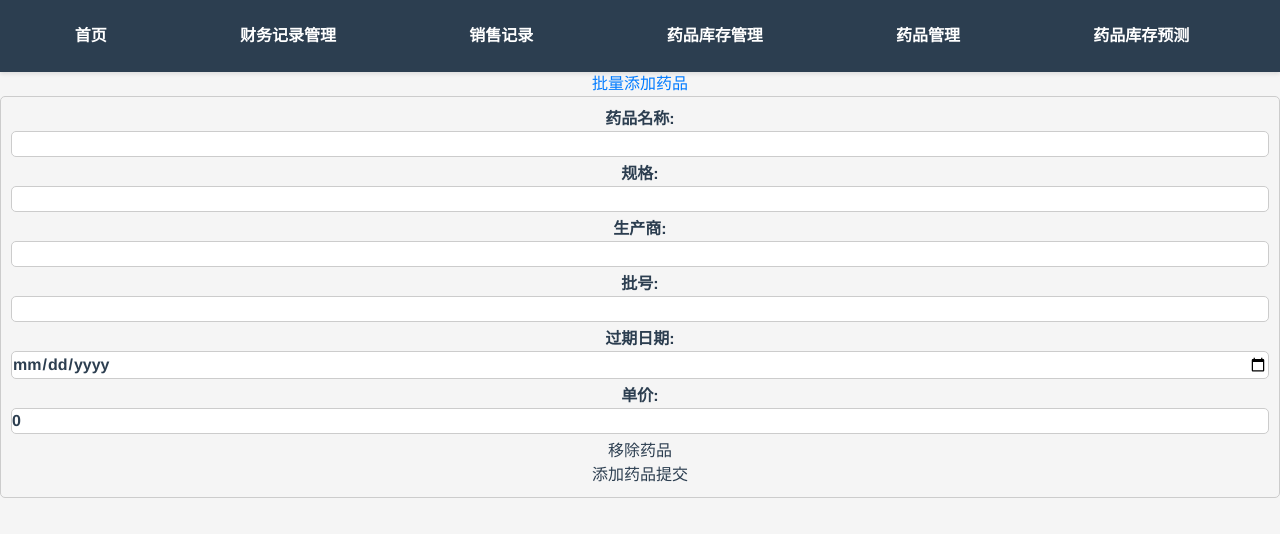
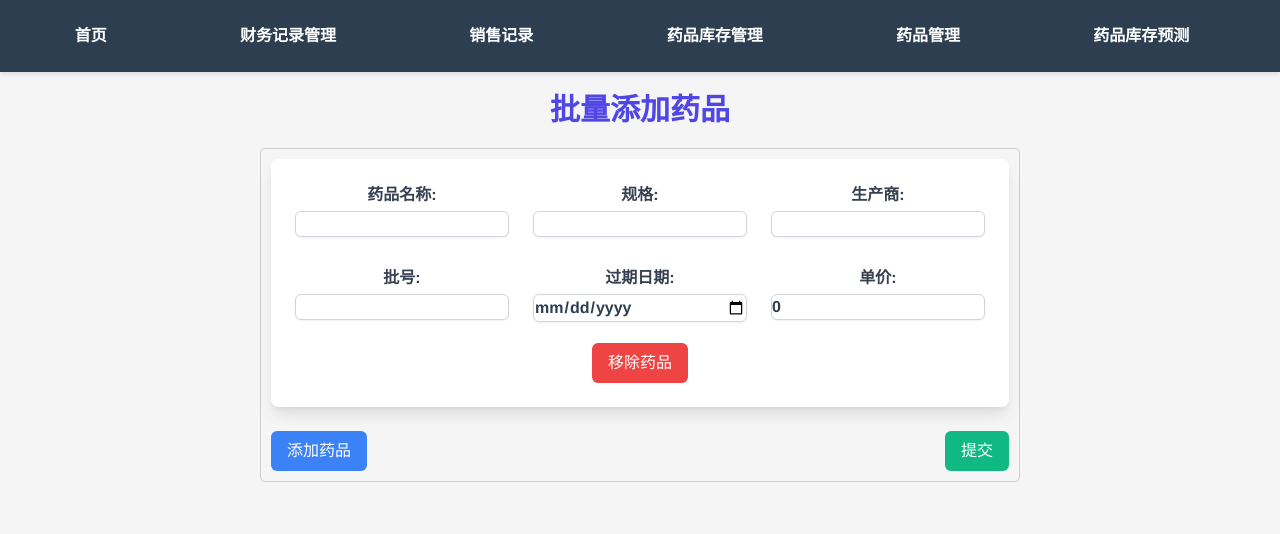
Before and after one commit to ARETE-zzwl/pharmaceutical-sales-frontend, a Vue app: page /drug-batch-create in a window 1280 px wide. Shown: the top 534 px of the page. Built offline with nearby package versions, Linux system fonts and the light colour scheme; sample sign-in values are in the browser's storage.

Commit message:
css最终优化

```diff
--- a/src/components/DrugBatchCreate.vue
+++ b/src/components/DrugBatchCreate.vue
@@ -1,36 +1,40 @@
 <template>
-  <div>
-    <h2>批量添加药品</h2>
-    <form @submit.prevent="createDrugs">
-      <div v-for="(drug, index) in drugs" :key="index">
-        <label>
-          药品名称:
-          <input v-model="drug.name" type="text" required />
+  <div class="container mx-auto p-5">
+    <h2 class="text-3xl font-bold mb-5 text-center text-indigo-600">批量添加药品</h2>
+    <form @submit.prevent="createDrugs" class="space-y-6">
+      <div v-for="(drug, index) in drugs" :key="index" class="bg-white p-6 rounded-lg shadow-lg space-y-4">
+        <div class="grid grid-cols-1 gap-6 md:grid-cols-2 lg:grid-cols-3">
+          <label class="block">
+            <span class="text-gray-700">药品名称:</span>
+            <input v-model="drug.name" type="text" required class="mt-1 block w-full rounded-md border-gray-300 shadow-sm focus:border-indigo-300 focus:ring focus:ring-indigo-200 focus:ring-opacity-50" />
           </label>
-        <label>
-          规格:
-          <input v-model="drug.specification" type="text" required />
+          <label class="block">
+            <span class="text-gray-700">规格:</span>
+            <input v-model="drug.specification" type="text" required class="mt-1 block w-full rounded-md border-gray-300 shadow-sm focus:border-indigo-300 focus:ring focus:ring-indigo-200 focus:ring-opacity-50" />
           </label>
-        <label>
-          生产商:
-          <input v-model="drug.manufacturer" type="text" required />
+          <label class="block">
+            <span class="text-gray-700">生产商:</span>
+            <input v-model="drug.manufacturer" type="text" required class="mt-1 block w-full rounded-md border-gray-300 shadow-sm focus:border-indigo-300 focus:ring focus:ring-indigo-200 focus:ring-opacity-50" />
           </label>
-        <label>
-          批号:
-          <input v-model="drug.batchNumber" type="text" required />
+          <label class="block">
+            <span class="text-gray-700">批号:</span>
+            <input v-model="drug.batchNumber" type="text" required class="mt-1 block w-full rounded-md border-gray-300 shadow-sm focus:border-indigo-300 focus:ring focus:ring-indigo-200 focus:ring-opacity-50" />
           </label>
-        <label>
-          过期日期:
-          <input v-model="drug.expirationDate" type="date" required />
+          <label class="block">
+            <span class="text-gray-700">过期日期:</span>
+            <input v-model="drug.expirationDate" type="date" required class="mt-1 block w-full rounded-md border-gray-300 shadow-sm focus:border-indigo-300 focus:ring focus:ring-indigo-200 focus:ring-opacity-50" />
           </label>
-        <label>
-          单价:
-          <input v-model="drug.unitPrice" type="number" step="0.01" required />
+          <label class="block">
+            <span class="text-gray-700">单价:</span>
+            <input v-model="drug.unitPrice" type="number" step="0.01" required class="mt-1 block w-full rounded-md border-gray-300 shadow-sm focus:border-indigo-300 focus:ring focus:ring-indigo-200 focus:ring-opacity-50" />
           </label>
-        <button type="button" @click="removeDrug(index)">移除药品</button>
         </div>
-      <button type="button" @click="addDrug">添加药品</button>
-      <button type="submit">提交</button>
+        <button type="button" @click="removeDrug(index)" class="bg-red-500 text-white px-4 py-2 rounded-md hover:bg-red-600">移除药品</button>
+      </div>
+      <div class="flex justify-between">
+        <button type="button" @click="addDrug" class="bg-blue-500 text-white px-4 py-2 rounded-md hover:bg-blue-600">添加药品</button>
+        <button type="submit" class="bg-green-500 text-white px-4 py-2 rounded-md hover:bg-green-600">提交</button>
+      </div>
     </form>
   </div>
 </template>
@@ -84,3 +88,16 @@ export default {
   }
 };
 </script>
+
+<style scoped>
+@import url('https://cdnjs.cloudflare.com/ajax/libs/tailwindcss/2.2.19/tailwind.min.css');
+
+.container {
+  max-width: 800px;
+}
+
+button:focus {
+  outline: none;
+  box-shadow: 0 0 0 3px rgba(66, 153, 225, 0.6);
+}
+</style>
--- a/src/components/DrugPredict.vue
+++ b/src/components/DrugPredict.vue
@@ -1,33 +1,33 @@
 <template>
-  <div class="container">
-    <h1>药品库存AI预测</h1>
-    <form @submit.prevent="predictAllInventories">
-      <label>
-        预测天数:
-        <input type="number" v-model="days" required />
+  <div class="container mx-auto p-5">
+    <h1 class="text-3xl font-bold mb-5 text-center text-indigo-600">药品库存AI预测</h1>
+    <form @submit.prevent="predictAllInventories" class="space-y-4">
+      <label class="block">
+        <span class="text-gray-700">预测天数:</span>
+        <input type="number" v-model="days" required class="mt-1 block w-full rounded-md border-gray-300 shadow-sm focus:border-indigo-300 focus:ring focus:ring-indigo-200 focus:ring-opacity-50" />
       </label>
-      <button type="submit">预测</button>
+      <button type="submit" class="bg-green-500 text-white px-4 py-2 rounded-md hover:bg-green-600">预测</button>
     </form>
 
-    <div v-if="loading" class="loading-overlay">
+    <div v-if="loading" class="loading-overlay flex justify-center items-center">
       <div class="spinner"></div>
     </div>
 
-    <div class="card" v-if="predictionResults.length && !loading">
-      <h2>预测结果</h2>
-      <table>
+    <div v-if="predictionResults.length && !loading" class="card mt-6">
+      <h2 class="text-2xl font-bold mb-4">预测结果</h2>
+      <table class="min-w-full bg-white">
         <thead>
         <tr>
-          <th>药品ID</th>
-          <th>药品名称</th>
-          <th>{{ days }} 天后的预测库存量</th>
+          <th class="py-2 px-4 border-b border-gray-300">药品ID</th>
+          <th class="py-2 px-4 border-b border-gray-300">药品名称</th>
+          <th class="py-2 px-4 border-b border-gray-300">{{ days }} 天后的预测库存量</th>
         </tr>
         </thead>
         <tbody>
         <tr v-for="result in predictionResults" :key="result.drugId">
-          <td>{{ result.drugId }}</td>
-          <td>{{ result.drugName }}</td>
-          <td :class="{ warning: result.predictedQuantity < 200 && !isNaN(result.predictedQuantity) }">
+          <td class="py-2 px-4 border-b border-gray-300">{{ result.drugId }}</td>
+          <td class="py-2 px-4 border-b border-gray-300">{{ result.drugName }}</td>
+          <td :class="{ 'text-red-500': result.predictedQuantity < 200 && !isNaN(result.predictedQuantity) }" class="py-2 px-4 border-b border-gray-300">
             {{ result.predictedQuantity }}
           </td>
         </tr>
@@ -118,53 +118,19 @@ export default {
 </script>
 
 <style scoped>
+@import url('https://cdnjs.cloudflare.com/ajax/libs/tailwindcss/2.2.19/tailwind.min.css');
+
 .container {
   max-width: 800px;
-  margin: 0 auto;
-  padding: 20px;
 }
 
 .card {
   background: #fff;
   border-radius: 8px;
   box-shadow: 0 2px 4px rgba(0, 0, 0, 0.1);
-  margin-top: 20px;
   padding: 20px;
 }
 
-form label {
-  display: block;
-  margin-bottom: 10px;
-}
-
-form input {
-  margin-left: 10px;
-}
-
-form button {
-  margin-top: 10px;
-}
-
-table {
-  width: 100%;
-  border-collapse: collapse;
-  margin-top: 20px;
-}
-
-th, td {
-  border: 1px solid #ddd;
-  padding: 8px;
-}
-
-th {
-  background-color: #f4f4f4;
-}
-
-.warning {
-  color: red;
-}
-
-/* 加载动画样式 */
 .loading-overlay {
   position: fixed;
   top: 0;
@@ -172,9 +138,6 @@ th {
   width: 100%;
   height: 100%;
   background: rgba(255, 255, 255, 0.8);
-  display: flex;
-  justify-content: center;
-  align-items: center;
   z-index: 1000;
 }
 
--- a/src/components/DrugSearch.vue
+++ b/src/components/DrugSearch.vue
@@ -1,37 +1,39 @@
 <template>
-  <div class="container">
-    <h1>药品搜索</h1>
-    <div class="card">
-      <h2>搜索药品</h2>
-      <form @submit.prevent="searchDrug">
-        <label for="name">药品名称:</label>
-        <input type="text" id="name" v-model="query.name" />
-        <button type="submit">搜索</button>
+  <div class="container mx-auto p-5">
+    <h1 class="text-3xl font-bold mb-5 text-center text-indigo-600">药品搜索</h1>
+    <div class="card bg-white p-6 rounded-lg shadow-lg mb-6">
+      <h2 class="text-2xl font-bold mb-4">搜索药品</h2>
+      <form @submit.prevent="searchDrug" class="space-y-4">
+        <label for="name" class="block text-gray-700">
+          药品名称:
+          <input type="text" id="name" v-model="query.name" class="mt-1 block w-full rounded-md border-gray-300 shadow-sm focus:border-indigo-300 focus:ring focus:ring-indigo-200 focus:ring-opacity-50" />
+        </label>
+        <button type="submit" class="bg-blue-500 text-white px-4 py-2 rounded-md hover:bg-blue-600">搜索</button>
       </form>
     </div>
-    <div class="card" v-if="results.length">
-      <h2>搜索结果</h2>
-      <table>
+    <div v-if="results.length" class="card bg-white p-6 rounded-lg shadow-lg">
+      <h2 class="text-2xl font-bold mb-4">搜索结果</h2>
+      <table class="min-w-full bg-white">
         <thead>
         <tr>
-          <th>药品ID</th>
-          <th>名称</th>
-          <th>规格</th>
-          <th>生产厂家</th>
-          <th>批号</th>
-          <th>有效期</th>
-          <th>单价</th>
+          <th class="py-2 px-4 border-b border-gray-300">药品ID</th>
+          <th class="py-2 px-4 border-b border-gray-300">名称</th>
+          <th class="py-2 px-4 border-b border-gray-300">规格</th>
+          <th class="py-2 px-4 border-b border-gray-300">生产厂家</th>
+          <th class="py-2 px-4 border-b border-gray-300">批号</th>
+          <th class="py-2 px-4 border-b border-gray-300">有效期</th>
+          <th class="py-2 px-4 border-b border-gray-300">单价</th>
         </tr>
         </thead>
         <tbody>
         <tr v-for="result in results" :key="result.drugId">
-          <td>{{ result.drugId }}</td>
-          <td>{{ result.name }}</td>
-          <td>{{ result.specification }}</td>
-          <td>{{ result.manufacturer }}</td>
-          <td>{{ result.batchNumber }}</td>
-          <td>{{ formatDate(result.expirationDate) }}</td>
-          <td>{{ result.unitPrice }}</td>
+          <td class="py-2 px-4 border-b border-gray-300">{{ result.drugId }}</td>
+          <td class="py-2 px-4 border-b border-gray-300">{{ result.name }}</td>
+          <td class="py-2 px-4 border-b border-gray-300">{{ result.specification }}</td>
+          <td class="py-2 px-4 border-b border-gray-300">{{ result.manufacturer }}</td>
+          <td class="py-2 px-4 border-b border-gray-300">{{ result.batchNumber }}</td>
+          <td class="py-2 px-4 border-b border-gray-300">{{ formatDate(result.expirationDate) }}</td>
+          <td class="py-2 px-4 border-b border-gray-300">{{ result.unitPrice }}</td>
         </tr>
         </tbody>
       </table>
@@ -97,43 +99,35 @@ export default {
 </script>
 
 <style scoped>
+@import url('https://cdnjs.cloudflare.com/ajax/libs/tailwindcss/2.2.19/tailwind.min.css');
+
 .container {
   max-width: 800px;
-  margin: 0 auto;
-  padding: 20px;
 }
+
 .card {
   background: #fff;
   border-radius: 8px;
   box-shadow: 0 2px 4px rgba(0, 0, 0, 0.1);
-  margin-bottom: 20px;
   padding: 20px;
 }
-h2 {
-  margin-top: 0;
+
+button:focus {
+  outline: none;
+  box-shadow: 0 0 0 3px rgba(66, 153, 225, 0.6);
 }
-form {
-  display: flex;
-  flex-direction: column;
-}
-form label {
-  margin-bottom: 10px;
-}
-form input {
-  margin-left: 10px;
-}
-form button {
-  margin-top: 10px;
-}
+
 table {
   width: 100%;
   border-collapse: collapse;
   margin-top: 20px;
 }
+
 th, td {
   border: 1px solid #ddd;
   padding: 8px;
 }
+
 th {
   background-color: #f4f4f4;
 }
--- a/src/components/FinancialStats.vue
+++ b/src/components/FinancialStats.vue
@@ -1,7 +1,7 @@
 <template>
   <div class="max-w-4xl mx-auto p-5">
     <h1 class="text-4xl font-bold mb-6 text-center text-indigo-600 animate-fadeIn">财务记录管理</h1>
-    <div class="flex justify-between mb-6">
+    <div class="flex justify-center mb-4">
       <button @click="toggleCreateForm" class="bg-blue-500 text-white px-4 py-2 rounded hover:bg-blue-600 transition duration-300">
         <i class="fas fa-plus mr-2"></i>新增财务记录
       </button>
```
Also changed, not shown: src/views/HomeView.vue (+13 -15 lines). Lines whose indentation alone changed are shown as unchanged.
